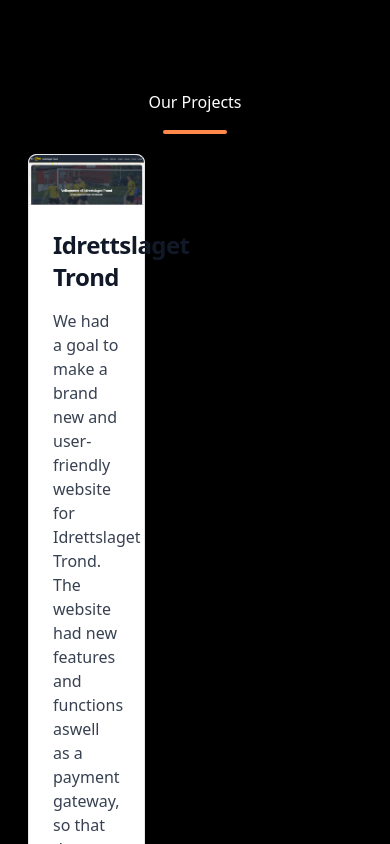
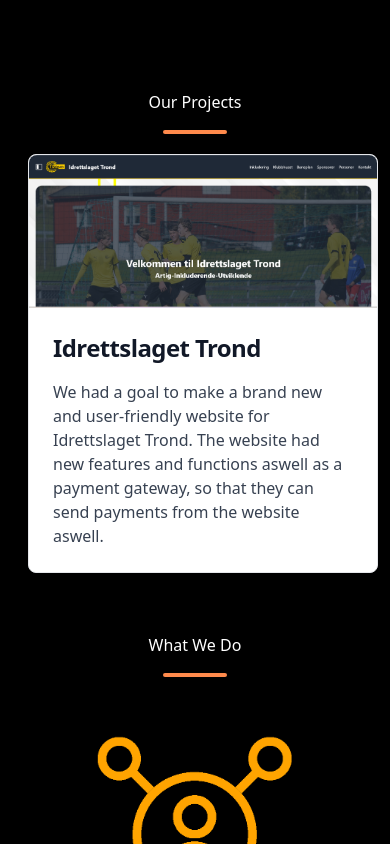
Before and after one commit to dominik-ucher/Project1, a React (Vite) app in the folder client/: page / in a window 390 px wide. Shown: the part 1640-2484 px from the top of the page. Built offline with nearby package versions, Linux system fonts and the light colour scheme; no server answers.

Commit message:
Homepage working good, but still sucks

```diff
--- a/client/src/pages/Home.jsx
+++ b/client/src/pages/Home.jsx
@@ -173,12 +173,12 @@ const Home = () => {
     <button onClick={scrollLeft} className={`px-4 py-2 bg-gray-800 text-white rounded-l ${currentIndex === 0 && 'hidden'}`}>
       &lt; {/* Left arrow */}
     </button>
-            <div className='flex p-5 items-center ' style={{ width: '100%' }} ref={scrollContainerRef}>
+    <div className='flex p-5 items-center' style={{ width: '100%', overflowX: 'hidden' }} ref={scrollContainerRef}>
       {/* Horizontal scrolling container */}
       {cardData && cardData.map((card, index) => (
         <div
           key={index}
-                  className={`w-1/3 mx-2`}
+          className={`w-full sm:w-1/3 mx-2`}
           style={{
             flexShrink: 0,
             display: currentIndex === Math.floor(index / 3) ? 'block' : 'none',
@@ -195,7 +195,6 @@ const Home = () => {
             </Card>
           </Link>
         </div>
-
       ))}
     </div>
     <button onClick={scrollRight} className={`px-4 py-2 bg-gray-800 text-white rounded-r ${currentIndex === maxIndex && 'hidden'}`}>
@@ -203,6 +202,8 @@ const Home = () => {
     </button>
   </div>
 </div>
+
+
 
         {/* Fifth Section */}
         <div className='flex flex-wrap items-center justify-center bg-black text-gray-500 pt-10'>
```
Lines whose indentation alone changed are shown as unchanged.
